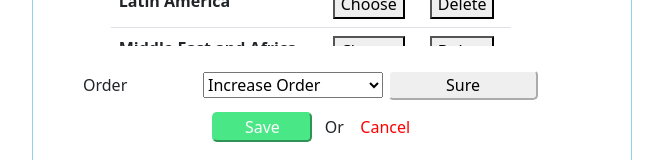
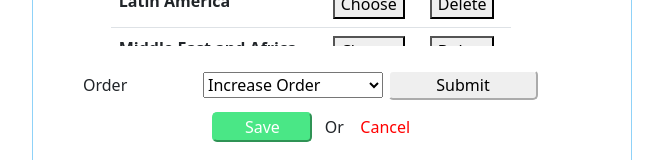
Before and after one commit to YanXuan1/WebDesign, a React (Create React App) app in the folder my-app/: page / in a window 1280 px wide. Shown: the part 446-606 px from the top of the page, without its empty margins (352-1015 px from the left). Built offline with nearby package versions, Linux system fonts and the light colour scheme.

Commit message:
Something changes

```diff
--- /dev/null
+++ b/my-app/src/frontend/components/Button.css
@@ -0,0 +1,7 @@
+#sure{
+    /* border: 2px solid red; */
+    margin-left: 5px;
+    width: 150px;
+    border-radius: 5px;
+    border-color: #fff;
+}
--- /dev/null
+++ b/my-app/src/frontend/components/Button.js
@@ -0,0 +1,15 @@
+import React, {useState} from 'react';
+import "./Button.css";
+
+function Button(props){
+    function sorts(event){
+        alert("Loading...");
+        props.sort(props.item);
+        event.preventDefault();
+    }
+    return(
+        <button id="sure" type='button' onClick={sorts}>Submit</button>
+    );
+};
+
+export default Button;
--- a/my-app/src/frontend/components/FieldBuilder.js
+++ b/my-app/src/frontend/components/FieldBuilder.js
@@ -2,6 +2,7 @@ import React, { useState, useRef } from 'react';
 import './FieldBuilder.css';
 import FieldService from '../../apis/MockService';
 import Items from "./Items";
+import Button from "./Button";
 import useForm from "./FieldForm";
 import 'bootstrap/dist/css/bootstrap.min.css';
 
@@ -94,7 +95,7 @@ function FieldBuilder(props){
     ];
 
 
-    const {values,errors,isValid,touched,stateChangeHandler,submitHandler} = useForm(initialState,validations,props,props);
+    const {values,errors,isValid,touched,stateChangeHandler} = useForm(initialState,validations);
 
 
 
@@ -121,7 +122,7 @@ function FieldBuilder(props){
             return 0;
         });
         setChoices([...currentChoice]);
-        event.preventDefault();
+        // event.preventDefault();
     }
 
     // Return origin values
@@ -220,7 +221,8 @@ function FieldBuilder(props){
                     <option value="Increase" >Increase Order</option>
                     <option value="Decrease" >Decrease Order</option>
                 </select>
-                <button id="sure" type='button' onClick={sorts}>Sure</button><br/>
+                {/* <button id="sure" type='button' onClick={sorts}>Sure</button><br/> */}
+                <Button sort={sorts}>Sure</Button><br/>
                 <button id="submit" type="button" onClick={submit} >Save</button>&nbsp;&nbsp;&nbsp;Or &nbsp;
                 <button id="cancel" type="button" onClick={refresh}>Cancel</button>
                 {
--- a/my-app/src/frontend/components/FieldForm.js
+++ b/my-app/src/frontend/components/FieldForm.js
@@ -1,7 +1,7 @@
 import React, {useState,useEffect} from "react";
 import validate from "./validateRules";
 
-function useForm(initialState={},validations=[],onSubmit=()=>{}){
+function useForm(initialState={},validations=[]){
     const{isValid:initialIsValid,errors:initialErrors} = validate(validations,initialState);
     const[errors,setErrors] = useState(initialErrors);
     const[values,setValues] = useState(initialState);
@@ -21,12 +21,8 @@ function useForm(initialState={},validations=[],onSubmit=()=>{}){
         setTouched({...touched,[event.target.name]:true});
     }
 
-    const submitHandler = event => {
-        event.preventDefault();
-        onSubmit(values);
-    }
 
-    return {values,errors,isValid,touched,stateChangeHandler,submitHandler};
+    return {values,errors,isValid,touched,stateChangeHandler};
 };
 
 export default useForm;
```
